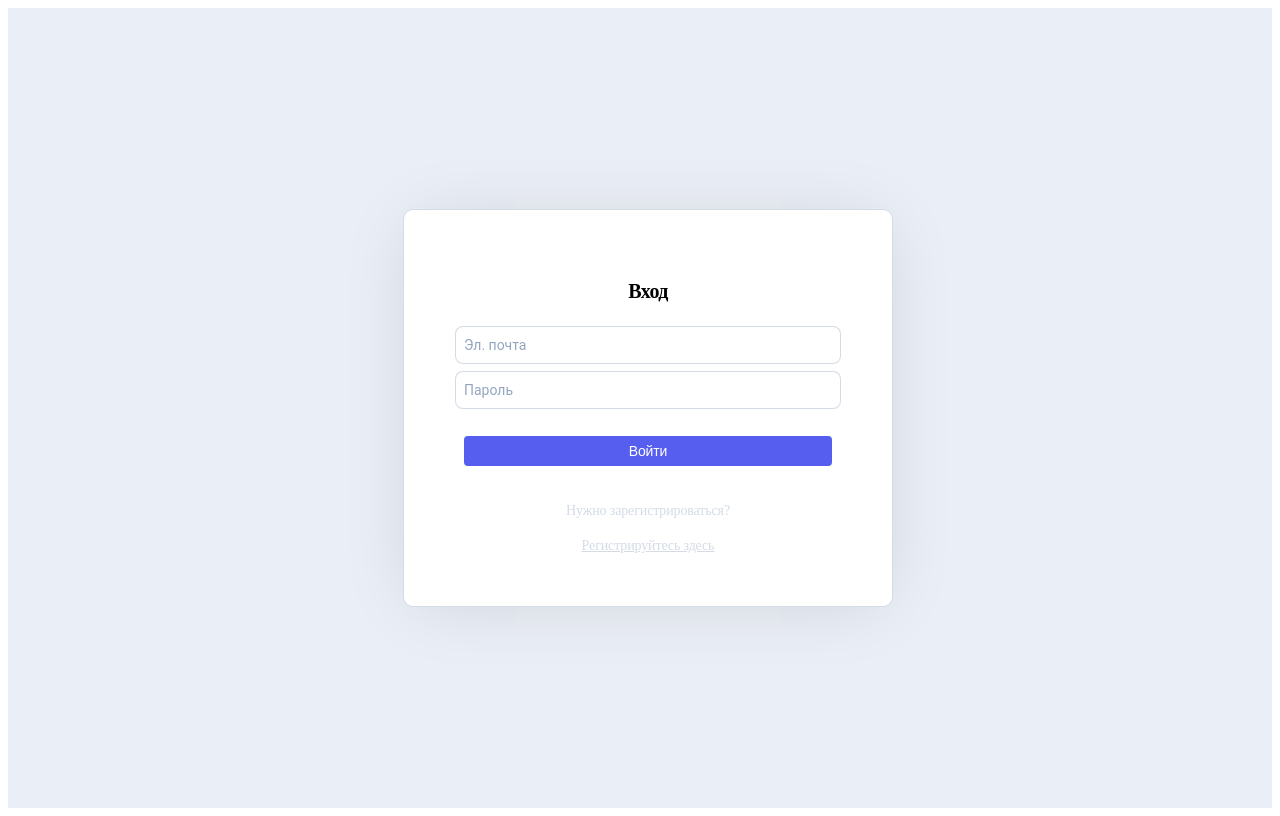
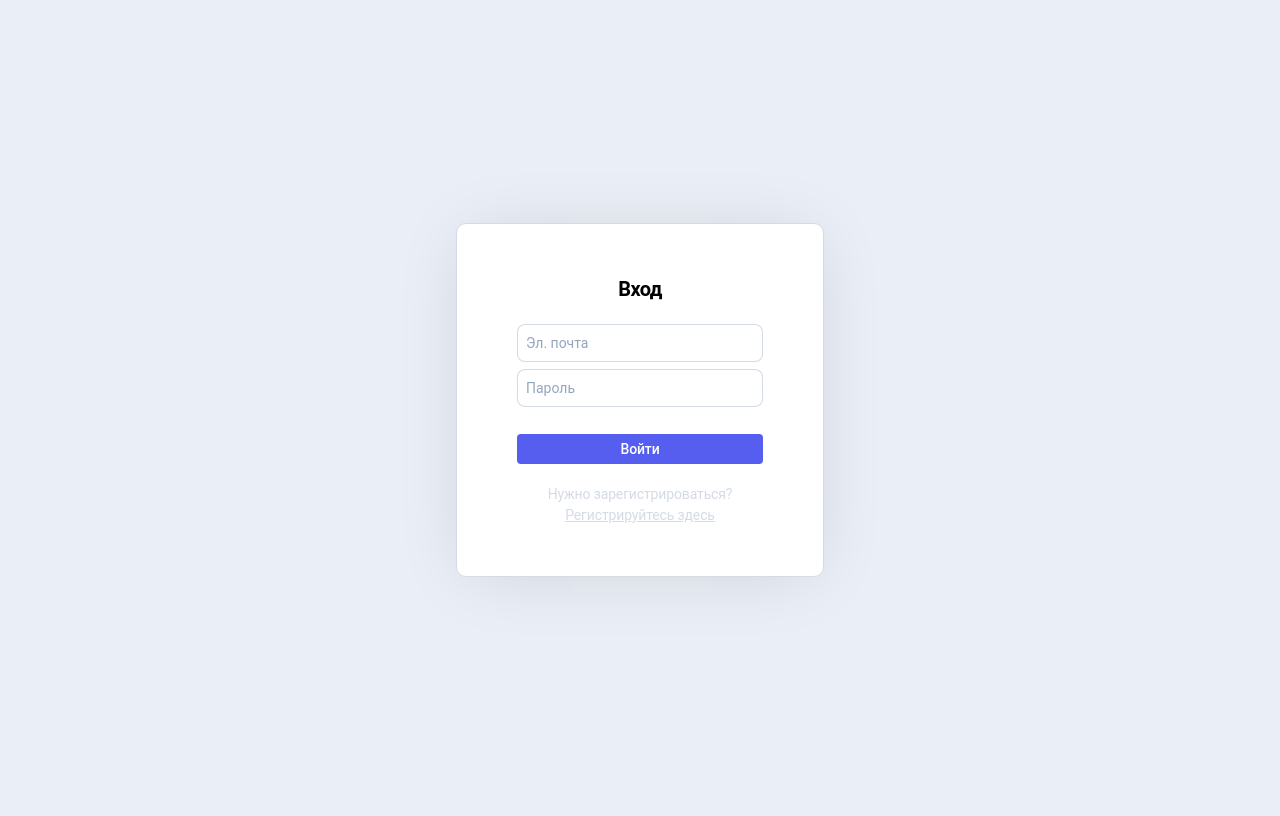
Before and after one commit to natalielogi/skypro-kanban, a React app: page /login in a window 1280 px wide. Built offline with nearby package versions, Linux system fonts and the light colour scheme; the HTML template or start-up script is replaced by a standard one.

Commit message:
обновила глобальные стили

```diff
--- a/src/main.jsx
+++ b/src/main.jsx
@@ -3,10 +3,12 @@ import { createRoot } from "react-dom/client";
 import "./index.css";
 import App from "./App.jsx";
 import { BrowserRouter } from "react-router-dom";
+import { GlobalStyles } from "./styles/globalstyles.js";
 
 createRoot(document.getElementById("root")).render(
   <StrictMode>
     <BrowserRouter>
+      <GlobalStyles />
       <App />
     </BrowserRouter>
   </StrictMode>
--- a/src/styles/globalstyles.js
+++ b/src/styles/globalstyles.js
@@ -1,29 +1,42 @@
 import { createGlobalStyle } from "styled-components";
 
 export const GlobalStyles = createGlobalStyle`
+  @import url('https://fonts.googleapis.com/css2?family=Roboto:wght@400;500;700&display=swap');
+
   * {
     margin: 0;
     padding: 0;
     box-sizing: border-box;
   }
 
-*:before,
-*:after {
-  box-sizing: border-box;
+  *::before,
+  *::after {
+    box-sizing: inherit;
   }
 
-a,
-a:visited {
+  html, body {
+    width: 100%;
+    height: 100%;
+    font-family: 'Roboto', sans-serif;
+    background-color: #eaeef6;
+  }
+
+  a {
     text-decoration: none;
     cursor: pointer;
+    color: inherit;
   }
 
-button,
-._btn {
+  button {
     cursor: pointer;
-  outline: none;
+    font-family: 'Roboto', sans-serif;
   }
 
-ul li {
+  ul {
     list-style: none;
-}`;
+  }
+
+  input, textarea {
+    font-family: 'Roboto', sans-serif;
+  }
+`;
```
Lines whose indentation alone changed are shown as unchanged.
